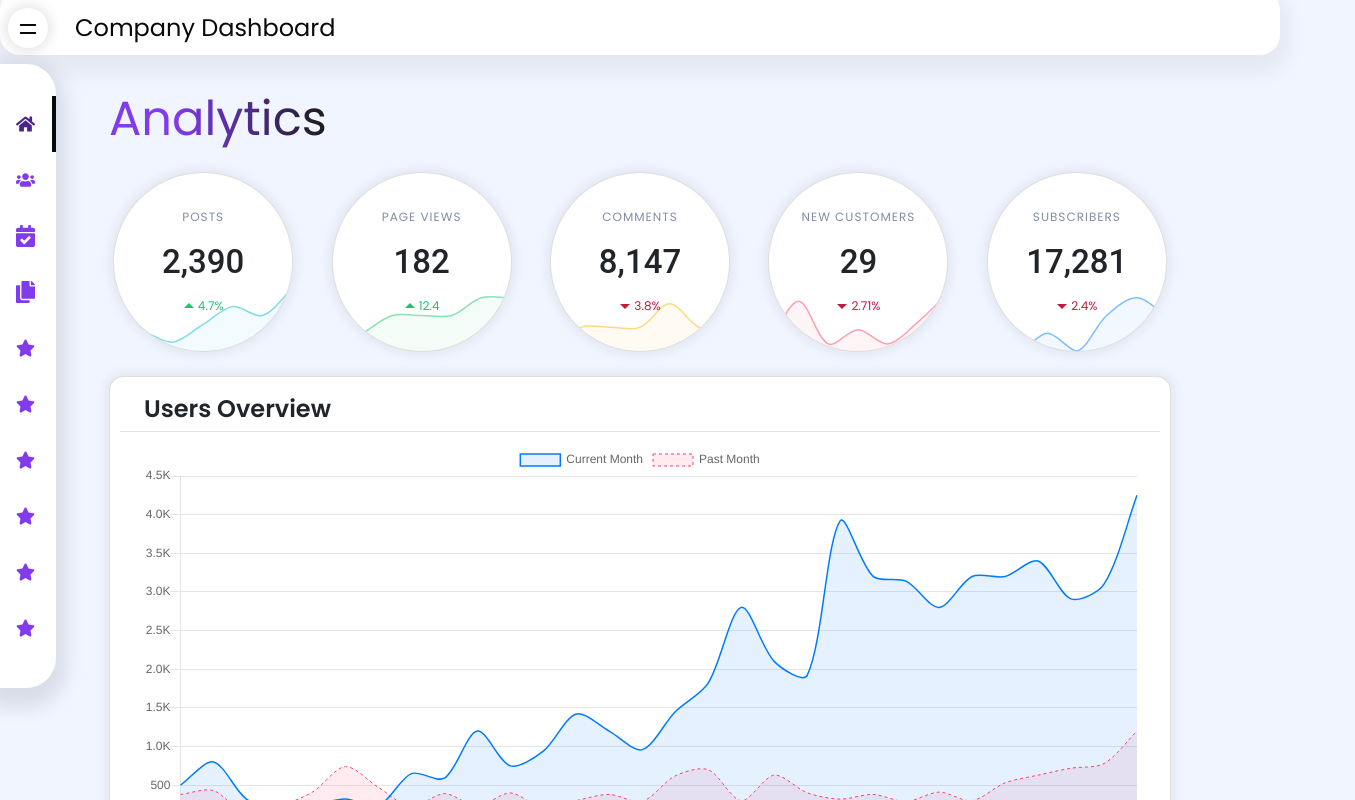
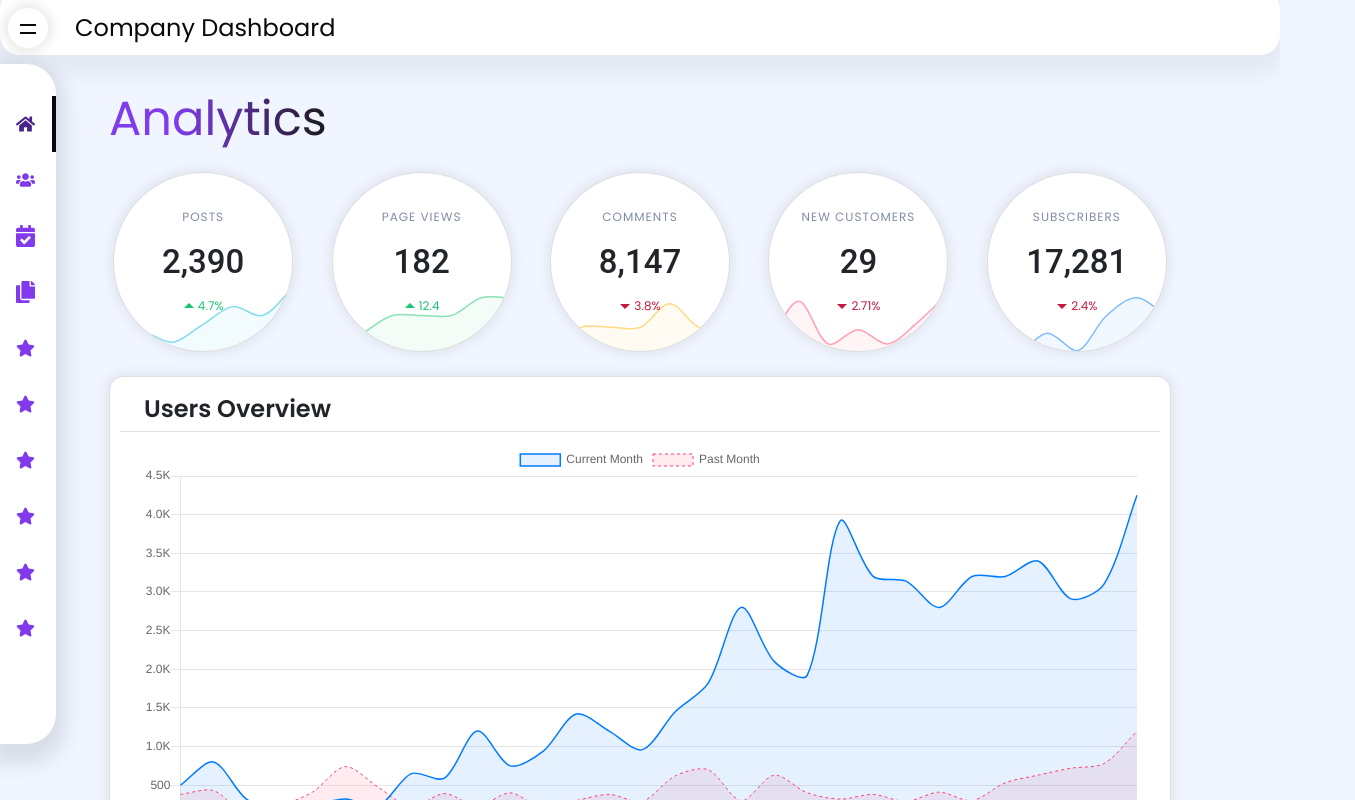
Before and after one commit to ujjwalkrishna7/Dashboard_Testing, a React (Create React App) app: page / in a window 1280 px wide. Shown: the top 800 px of the page, 1355 px wide, since content can reach past the window. Built offline with nearby package versions, Linux system fonts and the light colour scheme.

Commit message:
fixed some layout bugs

```diff
--- a/src/Components/Navbar/Navbar.js
+++ b/src/Components/Navbar/Navbar.js
@@ -14,6 +14,7 @@ const Container = styled.div`
 `;
 
 const Title = styled.div`
+  display: inline-block;
   position: relative;
   top: 20px;
   left: 75px;
--- a/src/Components/Sidebar/Sidebar.js
+++ b/src/Components/Sidebar/Sidebar.js
@@ -83,6 +83,7 @@ const SlickBar = styled.ul`
   color: var(--white);
   list-style: none;
   display: flex;
+  height: 85vh;
   flex-direction: column;
   align-items: center;
   background-color: var(--black);
```
